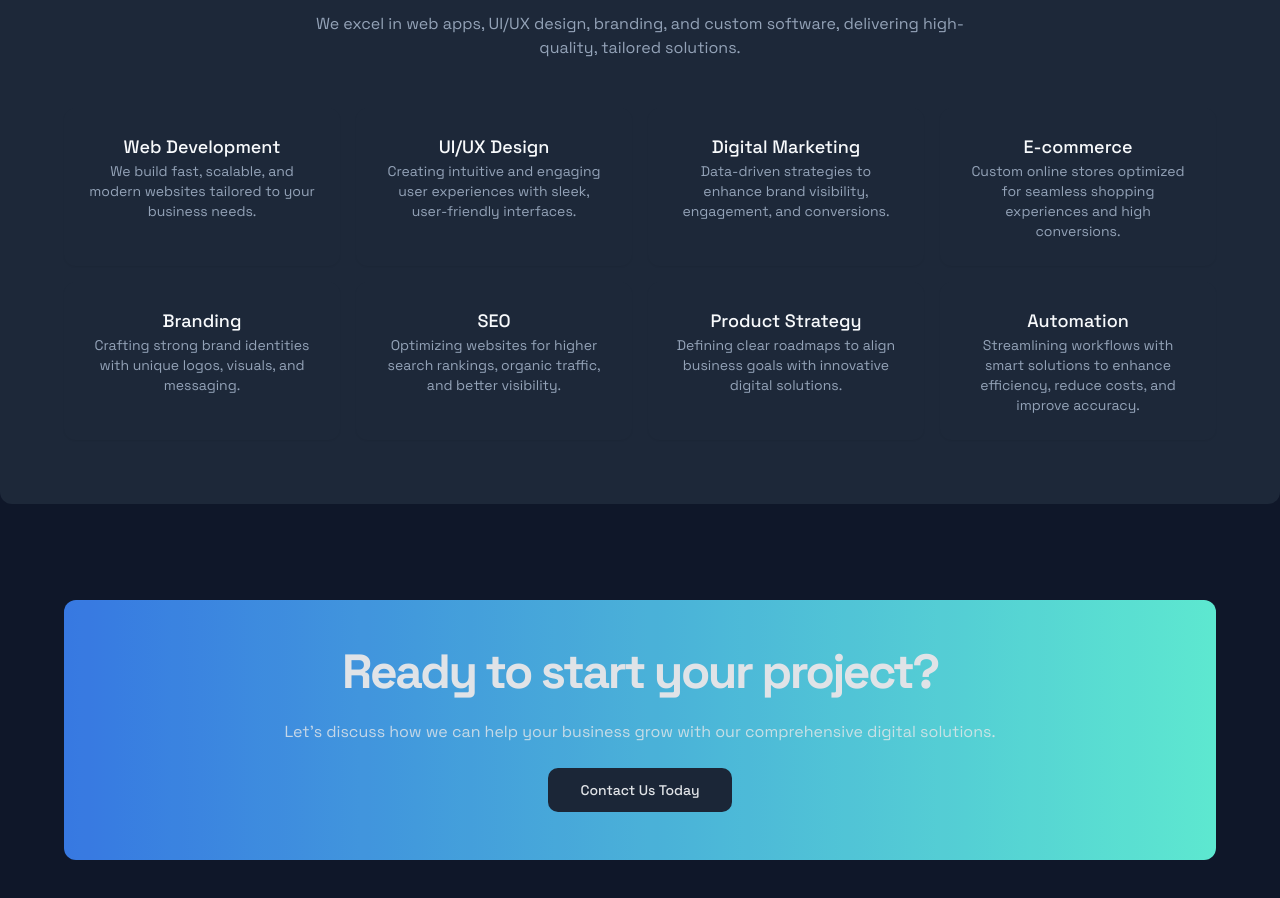
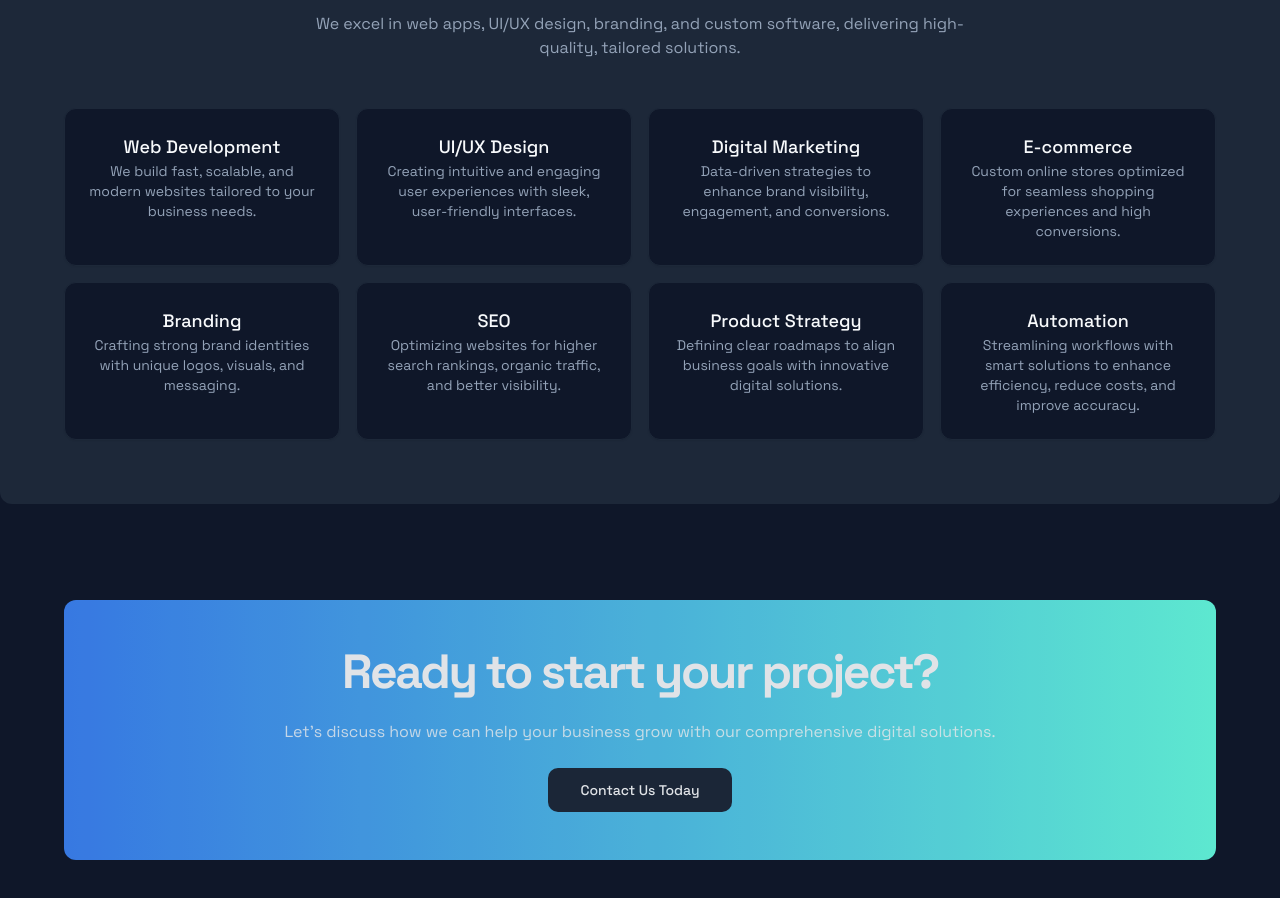
Before and after one commit to kajal-04/freelancerdevs, a Next.js app: page /projects in a window 1280 px wide. Shown: the part 2862-3760 px from the top of the page. Built offline with nearby package versions, Linux system fonts and the light colour scheme.

Commit message:
class fix

```diff
--- a/app/projects/page.tsx
+++ b/app/projects/page.tsx
@@ -251,7 +251,7 @@ export default function ProjectsPage() {
           </div>
           <div className="grid gap-4 sm:grid-cols-2 md:grid-cols-3 lg:grid-cols-4">
             {categories.map((category, i) => (
-              <Card key={i} className="bg-bacpkground">
+              <Card key={i} className="bg-background">
                 <CardContent className="flex flex-col items-center p-6 text-center">
                   <h3 className="text-lg font-medium">{category.name}</h3>
                   <p className="text-muted-foreground hover:text-primary text-sm">{category.description}</p>
```
